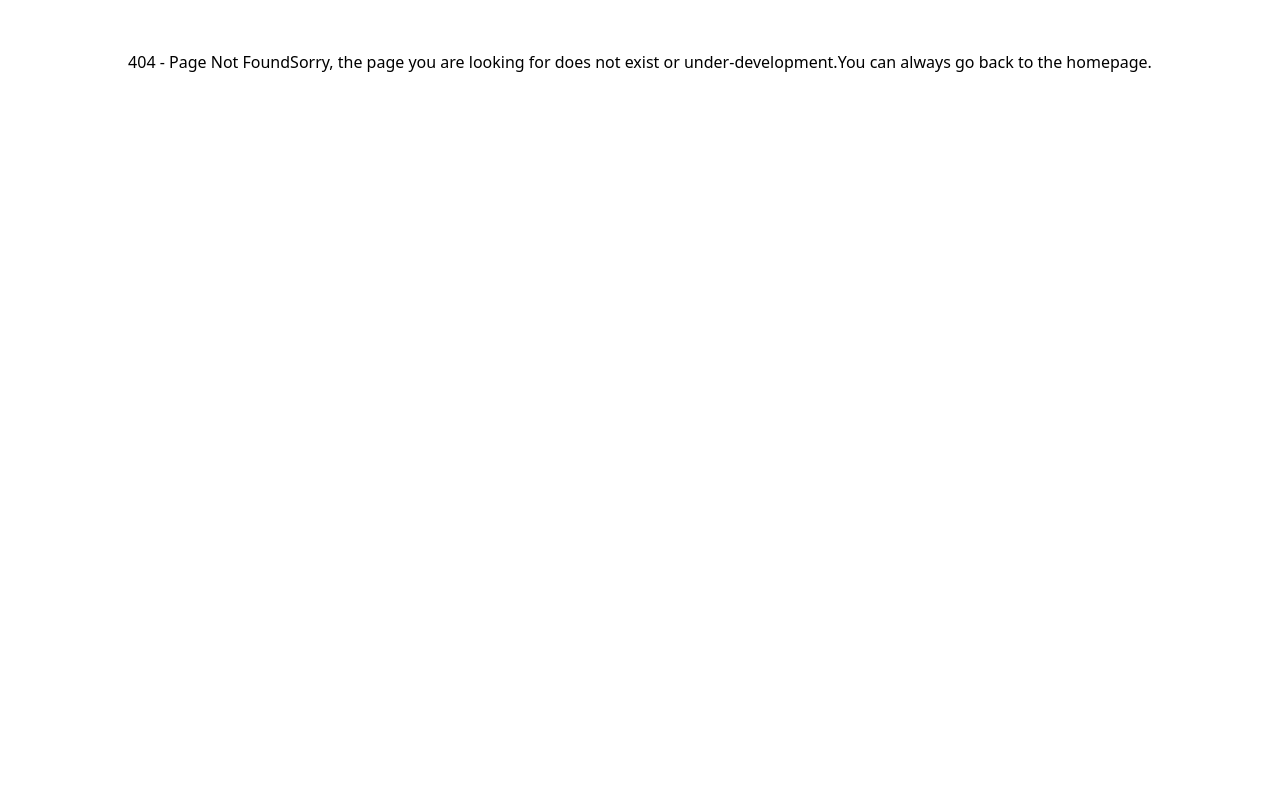
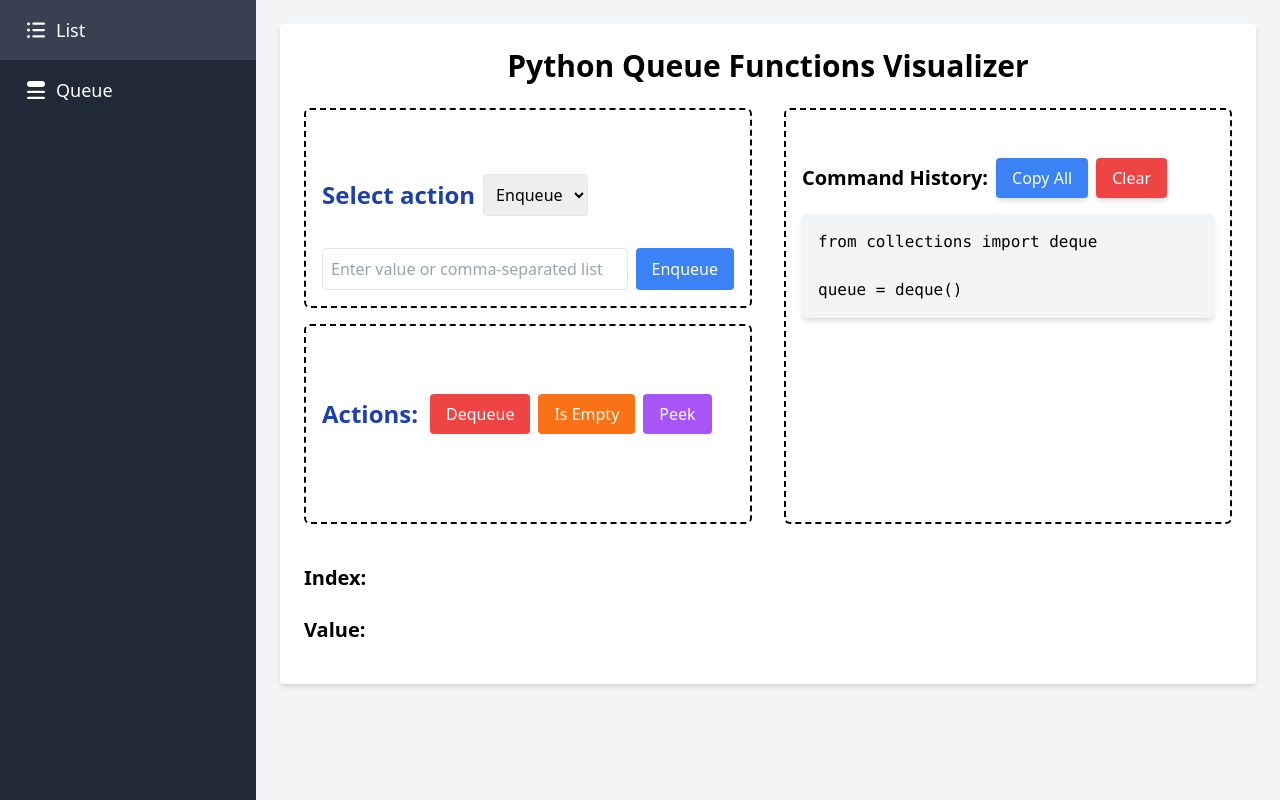
Before and after one commit to ducnd58233/python-viz, a React (Vite) app: page /python-viz/queue in a window 1280 px wide. Before the commit this address had no page. Built offline with nearby package versions, Linux system fonts and the light colour scheme.

Commit message:
feat(reformat & queue page): reformat input and actions button, implement queue page

```diff
--- a/src/App.tsx
+++ b/src/App.tsx
@@ -1,5 +1,6 @@
 import ErrorPage from 'pages/ErrorPage'
 import { ListPage } from 'pages/ListPage/ListPage'
+import { QueuePage } from 'pages/QueuePage/QueuePage'
 import { RootPage } from 'pages/RootPage/RootPage'
 import { Navigate, RouterProvider, createBrowserRouter } from 'react-router-dom'
 
@@ -19,6 +20,10 @@ function App() {
             path: '/list',
             element: <ListPage />,
           },
+          {
+            path: '/queue',
+            element: <QueuePage />,
+          },
         ],
       },
     ],
--- a/src/components/ActionButtons/ActionButtons.tsx
+++ b/src/components/ActionButtons/ActionButtons.tsx
@@ -1,51 +1,53 @@
 interface ActionButtonsProps {
-  onPop: () => void
-  onClear: () => void
+  actions: {
+    [key: string]: () => void
+  }
+  labels: {
+    [key: string]: {
+      text: string
+      bgColor: string
+      textColor: string
+    }
+  }
+  sortActions?: {
     onSortAscending: () => void
     onSortDescending: () => void
-  onReverse: () => void
+  }
 }
 
 export const ActionButtons: React.FC<ActionButtonsProps> = ({
-  onPop,
-  onClear,
-  onSortAscending,
-  onSortDescending,
-  onReverse,
+  actions,
+  labels,
+  sortActions,
 }) => {
   return (
     <div className='flex flex-col mt-4 gap-4'>
+      {sortActions && (
         <div className='flex space-x-2 mt-8 items-center'>
           <div className='text-2xl text-blue-800 font-bold'>Sort order: </div>
           <button
-          onClick={onSortAscending}
+            onClick={sortActions.onSortAscending}
             className='bg-yellow-500 text-white px-4 py-2 rounded'>
             Ascending
           </button>
           <button
-          onClick={onSortDescending}
+            onClick={sortActions.onSortDescending}
             className='bg-green-500 text-white px-4 py-2 rounded'>
             Descending
           </button>
         </div>
+      )}
 
-      <div className='flex space-x-2 mt-8 items-center'>
-        <div className='text-2xl text-blue-800 font-bold'>Other actions: </div>
+      <div className='flex flex-wrap mt-8 items-center'>
+        <div className='text-2xl text-blue-800 font-bold mr-2'>Actions: </div>
+        {Object.keys(actions).map((actionKey) => (
           <button
-          onClick={onPop}
-          className='bg-red-500 text-white px-4 py-2 rounded'>
-          Pop
+            key={actionKey}
+            onClick={actions[actionKey]}
+            className={`px-4 py-2 rounded ${labels[actionKey].bgColor} ${labels[actionKey].textColor} m-1`}>
+            {labels[actionKey].text}
           </button>
-        <button
-          onClick={onClear}
-          className='bg-orange-500 text-white px-4 py-2 rounded'>
-          Clear
-        </button>
-        <button
-          onClick={onReverse}
-          className='bg-purple-500 text-white px-4 py-2 rounded'>
-          Reverse
-        </button>
+        ))}
       </div>
     </div>
   )
--- a/src/components/InputForm/InputForm.tsx
+++ b/src/components/InputForm/InputForm.tsx
@@ -1,45 +1,30 @@
 import { useState } from 'react'
 
 interface InputFormProps {
-  onAppend: (inputValue: string) => void
-  onExtend: (inputValue: string) => void
-  onInsert: (indexValue: number, inputValue: string) => void
-  onRemove: (inputValue: string) => void
-  onIndex: (inputValue: string) => void
-  onCount: (inputValue: string) => void
+  operations: {
+    [key: string]: (indexValue?: number, inputValue?: string) => void
+  }
+  labels: {
+    [key: string]: {
+      text: string
+      bgColor: string
+      textColor: string
+    }
+  }
 }
-type Operation = 'append' | 'extend' | 'insert' | 'remove' | 'index' | 'count'
 
-export const InputForm: React.FC<InputFormProps> = ({
-  onAppend,
-  onExtend,
-  onInsert,
-  onRemove,
-  onIndex,
-  onCount,
-}) => {
+export const InputForm: React.FC<InputFormProps> = ({ operations, labels }) => {
   const [inputValue, setInputValue] = useState<string>('')
   const [indexValue, setIndexValue] = useState<string>('')
-  const [operation, setOperation] = useState<Operation>('append')
-
-  const allowedOperations: Record<string, () => void> = {
-    append: () => onAppend(inputValue),
-    extend: () => onExtend(inputValue),
-    index: () => onIndex(inputValue),
-    insert: () => {
-      const idx = parseInt(indexValue, 10)
-      if (!isNaN(idx)) {
-        onInsert(idx, inputValue)
-      } else {
-        alert("TypeError: 'str' object cannot be interpreted as an integer")
-      }
-    },
-    remove: () => onRemove(inputValue),
-    count: () => onCount(inputValue),
-  }
+  const [operation, setOperation] = useState<string>(Object.keys(operations)[0])
 
   const handleOperation = () => {
-    allowedOperations[operation]()
+    const idx = parseInt(indexValue, 10)
+    if (operation === 'insert' && isNaN(idx)) {
+      alert("TypeError: 'str' object cannot be interpreted as an integer")
+      return
+    }
+    operations[operation](isNaN(idx) ? undefined : idx, inputValue)
     setInputValue('')
     setIndexValue('')
   }
@@ -50,14 +35,13 @@ export const InputForm: React.FC<InputFormProps> = ({
         <div className='text-2xl text-blue-800 font-bold'>Select action</div>
         <select
           value={operation}
-          onChange={(e) => setOperation(e.target.value as Operation)}
+          onChange={(e) => setOperation(e.target.value)}
           className='border p-2 rounded'>
-          <option value='append'>Append</option>
-          <option value='extend'>Extend</option>
-          <option value='insert'>Insert</option>
-          <option value='remove'>Remove</option>
-          <option value='index'>Index</option>
-          <option value='count'>Count</option>
+          {Object.keys(operations).map((op) => (
+            <option key={op} value={op}>
+              {labels[op].text}
+            </option>
+          ))}
         </select>
       </div>
       <div className='flex space-x-2 mt-8'>
@@ -65,10 +49,10 @@ export const InputForm: React.FC<InputFormProps> = ({
           type='text'
           value={inputValue}
           onChange={(e) => setInputValue(e.target.value)}
-          placeholder='Enter number or comma-separated list'
+          placeholder='Enter value or comma-separated list'
           className='border p-2 w-full rounded'
         />
-        {operation === 'insert' ? (
+        {operation === 'insert' && (
           <input
             type='text'
             value={indexValue}
@@ -76,12 +60,11 @@ export const InputForm: React.FC<InputFormProps> = ({
             placeholder='Enter index'
             className='border p-2 rounded'
           />
-        ) : null}
-
+        )}
         <button
           onClick={handleOperation}
-          className='bg-blue-500 text-white px-4 py-2 rounded'>
-          {operation.charAt(0).toUpperCase() + operation.slice(1)}
+          className={`px-4 py-2 rounded ${labels[operation].bgColor} ${labels[operation].textColor}`}>
+          {labels[operation].text}
         </button>
       </div>
     </div>
--- a/src/components/ListDisplay/ListDisplay.tsx
+++ b/src/components/ListDisplay/ListDisplay.tsx
@@ -3,7 +3,7 @@ import { AnimatePresence, motion } from 'framer-motion'
 
 interface ListDisplayProps {
   list: (number | number[])[]
-  highlightedIndex: number | null
+  highlightedIndex?: number | null
 }
 
 export const ListDisplay: React.FC<ListDisplayProps> = ({
--- a/src/pages/ListPage/ListPage.tsx
+++ b/src/pages/ListPage/ListPage.tsx
@@ -1,8 +1,8 @@
+import React, { useRef, useState } from 'react'
 import ActionButtons from 'components/ActionButtons'
 import CommandHistory from 'components/CommandHistory'
 import InputForm from 'components/InputForm'
 import ListDisplay from 'components/ListDisplay'
-import { useRef, useState } from 'react'
 
 export const ListPage: React.FC = () => {
   const [list, setList] = useState<(number | number[])[]>([3, 8, 5])
@@ -12,8 +12,10 @@ export const ListPage: React.FC = () => {
   ])
   const [highlightedIndex, setHighlightedIndex] = useState<number | null>(null)
 
-  const formatInput = (inputValue: string): number[] => {
-    return inputValue.split(',').map((val) => parseFloat(val.trim()))
+  const formatInput = (inputValue?: string): number[] => {
+    return inputValue
+      ? inputValue.split(',').map((val) => parseFloat(val.trim()))
+      : []
   }
 
   const findFirstIndex = (
@@ -33,7 +35,7 @@ export const ListPage: React.FC = () => {
     setCommandHistory([])
   }
 
-  const handleAppend = (inputValue: string) => {
+  const handleAppend = (_indexValue?: number, inputValue?: string) => {
     const values = formatInput(inputValue)
     if (values.some(isNaN)) {
       alert('All values should be number')
@@ -58,7 +60,7 @@ export const ListPage: React.FC = () => {
     setHighlightedIndex(null)
   }
 
-  const handleExtend = (inputValue: string) => {
+  const handleExtend = (_indexValue?: number, inputValue?: string) => {
     const values = formatInput(inputValue)
     if (values.some(isNaN)) {
       alert('All values should be number')
@@ -83,7 +85,8 @@ export const ListPage: React.FC = () => {
     setHighlightedIndex(null)
   }
 
-  const handleInsert = (index: number, inputValue: string) => {
+  const handleInsert = (index?: number, inputValue?: string) => {
+    if (index === undefined) return
     const values = formatInput(inputValue)
     if (values.some(isNaN)) {
       alert('All values should be numbers')
@@ -111,7 +114,7 @@ export const ListPage: React.FC = () => {
     setHighlightedIndex(null)
   }
 
-  const handleIndex = (inputValue: string) => {
+  const handleIndex = (_indexValue?: number, inputValue?: string) => {
     const values = formatInput(inputValue)
     if (values.some(isNaN)) {
       alert('All values should be numbers')
@@ -138,7 +141,7 @@ export const ListPage: React.FC = () => {
     }, 2500)
   }
 
-  const handleCount = (inputValue: string) => {
+  const handleCount = (_indexValue?: number, inputValue?: string) => {
     const values = formatInput(inputValue)
     if (values.some(isNaN)) {
       alert('All values should be numbers')
@@ -162,7 +165,7 @@ export const ListPage: React.FC = () => {
     alert(count)
   }
 
-  const handleRemove = (inputValue: string) => {
+  const handleRemove = (_indexValue?: number, inputValue?: string) => {
     const values = formatInput(inputValue)
     if (values.some(isNaN)) {
       alert('All values should be numbers')
@@ -294,6 +297,29 @@ export const ListPage: React.FC = () => {
     ])
   }
 
+  const inputLabels = {
+    append: { text: 'Append', bgColor: 'bg-blue-500', textColor: 'text-white' },
+    extend: { text: 'Extend', bgColor: 'bg-blue-500', textColor: 'text-white' },
+    insert: { text: 'Insert', bgColor: 'bg-blue-500', textColor: 'text-white' },
+    remove: { text: 'Remove', bgColor: 'bg-blue-500', textColor: 'text-white' },
+    index: { text: 'Index', bgColor: 'bg-blue-500', textColor: 'text-white' },
+    count: { text: 'Count', bgColor: 'bg-blue-500', textColor: 'text-white' },
+  }
+
+  const buttonLabels = {
+    onPop: { text: 'Pop', bgColor: 'bg-red-500', textColor: 'text-white' },
+    onClear: {
+      text: 'Clear',
+      bgColor: 'bg-orange-500',
+      textColor: 'text-white',
+    },
+    onReverse: {
+      text: 'Reverse',
+      bgColor: 'bg-purple-500',
+      textColor: 'text-white',
+    },
+  }
+
   return (
     <div className='bg-white p-6 rounded shadow-md'>
       <h1 className='text-3xl font-bold text-center mb-6'>
@@ -304,22 +330,30 @@ export const ListPage: React.FC = () => {
         <div className='grid grid-rows-2 gap-4'>
           <div className='border-2 border-black border-dashed px-4 py-4 rounded-md'>
             <InputForm
-              onAppend={handleAppend}
-              onExtend={handleExtend}
-              onInsert={handleInsert}
-              onRemove={handleRemove}
-              onIndex={handleIndex}
-              onCount={handleCount}
+              operations={{
+                append: handleAppend,
+                extend: handleExtend,
+                insert: handleInsert,
+                remove: handleRemove,
+                index: handleIndex,
+                count: handleCount,
+              }}
+              labels={inputLabels}
             />
           </div>
 
           <div className='border-2 border-black border-dashed px-4 py-4 rounded-md'>
             <ActionButtons
-              onPop={handlePop}
-              onClear={handleClear}
-              onSortAscending={handleSortAscending}
-              onSortDescending={handleSortDescending}
-              onReverse={handleReverse}
+              actions={{
+                onPop: handlePop,
+                onClear: handleClear,
+                onReverse: handleReverse,
+              }}
+              labels={buttonLabels}
+              sortActions={{
+                onSortAscending: handleSortAscending,
+                onSortDescending: handleSortDescending,
+              }}
             />
           </div>
         </div>
--- /dev/null
+++ b/src/pages/QueuePage/QueuePage.tsx
@@ -0,0 +1,158 @@
+import React, { useRef, useState } from 'react'
+import ActionButtons from 'components/ActionButtons'
+import CommandHistory from 'components/CommandHistory'
+import InputForm from 'components/InputForm'
+import ListDisplay from 'components/ListDisplay'
+
+export const QueuePage: React.FC = () => {
+  const [queue, setQueue] = useState<number[]>([])
+  const refQueue = useRef(queue)
+  const [commandHistory, setCommandHistory] = useState<string[]>([
+    'from collections import deque\n\n',
+    'queue = deque()',
+  ])
+  const [highlightedIndex, setHighlightedIndex] = useState<number | null>(null)
+
+  const formatInput = (inputValue?: string): number[] => {
+    return inputValue
+      ? inputValue.split(',').map((val) => parseFloat(val.trim()))
+      : []
+  }
+
+  const handleClearCommandHistory = () => {
+    setCommandHistory([])
+  }
+
+  const formatOutput = () => {
+    return `deque(${JSON.stringify(refQueue.current)})`
+  }
+
+  const handleEnqueue = (_indexValue?: number, inputValue?: string) => {
+    const values = formatInput(inputValue)
+    if (values.some(isNaN)) {
+      alert('All values should be number')
+      return
+    }
+
+    const commandValues =
+      values.length === 1 ? `${values[0]}` : JSON.stringify(values)
+
+    setQueue((curQueue) => {
+      const newQueue = [...curQueue, ...values]
+      refQueue.current = newQueue
+
+      return newQueue
+    })
+
+    setCommandHistory((history) => [
+      ...history,
+      `queue.append(${commandValues}) # ${formatOutput()}`,
+    ])
+
+    setHighlightedIndex(null)
+  }
+
+  const handleDequeue = () => {
+    if (queue.length === 0) {
+      setCommandHistory((history) => [
+        ...history,
+        '# queue.popleft() # IndexError: dequeue from empty queue',
+      ])
+      alert('IndexError: dequeue from empty queue')
+      return
+    }
+
+    setQueue((curQueue) => {
+      const newQueue = curQueue.slice(1)
+      refQueue.current = newQueue
+      return newQueue
+    })
+
+    setCommandHistory((history) => [
+      ...history,
+      `queue.popleft() # ${formatOutput()}`,
+    ])
+  }
+
+  const handleIsEmpty = () => {
+    setCommandHistory((history) => [
+      ...history,
+      `print(len(queue)) # ${queue.length}`,
+    ])
+  }
+
+  const handlePeek = () => {
+    const front = queue.length > 0 ? queue[0] : null
+    if (!front) {
+      setCommandHistory((history) => [
+        ...history,
+        `# print(queue[0]) # IndexError: deque index out of range`,
+      ])
+      return
+    }
+    setCommandHistory((history) => [...history, `print(queue[0]) # ${front}`])
+  }
+
+  const inputLabels = {
+    enqueue: {
+      text: 'Enqueue',
+      bgColor: 'bg-blue-500',
+      textColor: 'text-white',
+    },
+  }
+
+  const buttonLabels = {
+    dequeue: {
+      text: 'Dequeue',
+      bgColor: 'bg-red-500',
+      textColor: 'text-white',
+    },
+    isempty: {
+      text: 'Is Empty',
+      bgColor: 'bg-orange-500',
+      textColor: 'text-white',
+    },
+    peek: { text: 'Peek', bgColor: 'bg-purple-500', textColor: 'text-white' },
+  }
+
+  return (
+    <div className='bg-white p-6 rounded shadow-md'>
+      <h1 className='text-3xl font-bold text-center mb-6'>
+        Python Queue Functions Visualizer
+      </h1>
+
+      <div className='grid grid-cols-2 gap-8 h-86'>
+        <div className='grid grid-rows-2 gap-4'>
+          <div className='border-2 border-black border-dashed px-4 py-4 rounded-md'>
+            <InputForm
+              operations={{ enqueue: handleEnqueue }}
+              labels={inputLabels}
+            />
+          </div>
+
+          <div className='border-2 border-black border-dashed px-4 py-4 rounded-md'>
+            <ActionButtons
+              actions={{
+                dequeue: handleDequeue,
+                isempty: handleIsEmpty,
+                peek: handlePeek,
+              }}
+              labels={buttonLabels}
+            />
+          </div>
+        </div>
+
+        <div className='w-full border-2 border-black border-dashed px-4 py-4 rounded-md'>
+          <CommandHistory
+            commandHistory={commandHistory}
+            onClearHistory={handleClearCommandHistory}
+          />
+        </div>
+      </div>
+
+      <div className='w-full overflow-x-auto'>
+        <ListDisplay list={queue} highlightedIndex={highlightedIndex} />
+      </div>
+    </div>
+  )
+}
--- a/src/pages/RootPage/RootPage.tsx
+++ b/src/pages/RootPage/RootPage.tsx
@@ -1,4 +1,4 @@
-import { ListBulletIcon } from '@heroicons/react/16/solid'
+import { ListBulletIcon, QueueListIcon } from '@heroicons/react/16/solid'
 import SideBar from 'components/SideBar'
 import { Outlet } from 'react-router-dom'
 
@@ -8,6 +8,11 @@ export const RootPage: React.FC = () => {
       path: '/list',
       label: 'List',
       icon: <ListBulletIcon className='h-6 w-6' />,
+    },
+    {
+      path: '/queue',
+      label: 'Queue',
+      icon: <QueueListIcon className='h-6 w-6' />,
     },
   ]
 
```
Also changed, not shown: src/pages/QueuePage/index.ts (added), 1 other file (tests, documents, lock files or other folders). Lines whose indentation alone changed are shown as unchanged.
